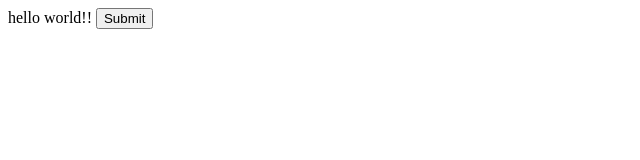
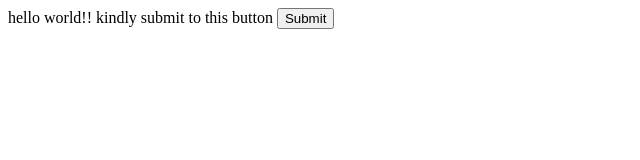
Before and after one commit to Unique-Ruthy/git-master-class, a plain HTML site: page index.html in a window 1280 px wide. Shown: the whole page, without its empty margins (0-640 px from the left). Drawn offline with Linux system fonts and the light colour scheme.

Commit message:
added a comment

```diff
--- a/index.html
+++ b/index.html
@@ -7,7 +7,7 @@
     <title>Document</title>
   </head>
   <body>
-    hello world!!
+    hello world!! kindly submit to this button
     <button>Submit</button>
   </body>
 </html>
```
